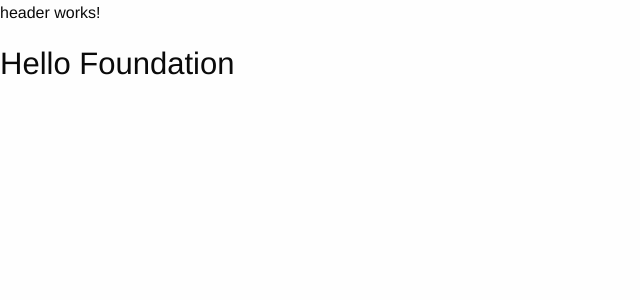
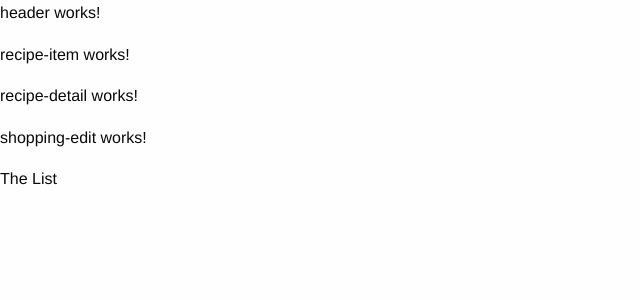
Before and after one commit to rasikag/base-angular4-app, an Angular app: page / in a window 1280 px wide. Shown: the top 300 px of the page, without its empty margins (0-640 px from the left). Built offline with nearby package versions, Linux system fonts and the light colour scheme.

Commit message:
Using the Components

```diff
--- a/src/app/app.component.html
+++ b/src/app/app.component.html
@@ -1,5 +1,5 @@
 <app-header></app-header>
-
 <div class="row">
-  <h3>Hello Foundation</h3>
+  <app-recipes></app-recipes>
+  <app-shopping-list></app-shopping-list>
 </div>
--- a/src/app/recipes/recipe-list/recipe-list.component.html
+++ b/src/app/recipes/recipe-list/recipe-list.component.html
@@ -1,3 +1 @@
-<p>
-  recipe-list works!
-</p>
+<app-recipe-item></app-recipe-item>
--- a/src/app/recipes/recipes.component.html
+++ b/src/app/recipes/recipes.component.html
@@ -1,3 +1,8 @@
-<p>
-  recipes works!
-</p>
+<div class="row">
+  <div class="columns large-5">
+    <app-recipe-list></app-recipe-list>
+  </div>
+  <div class="columns large-7">
+    <app-recipe-detail></app-recipe-detail>
+  </div>
+</div>
--- a/src/app/shopping-list/shopping-list.component.html
+++ b/src/app/shopping-list/shopping-list.component.html
@@ -1,3 +1,2 @@
-<p>
-  shopping-list works!
-</p>
+<app-shopping-edit></app-shopping-edit>
+<p>The List</p>
```
